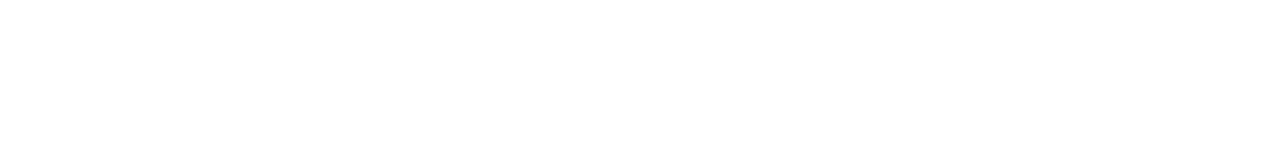
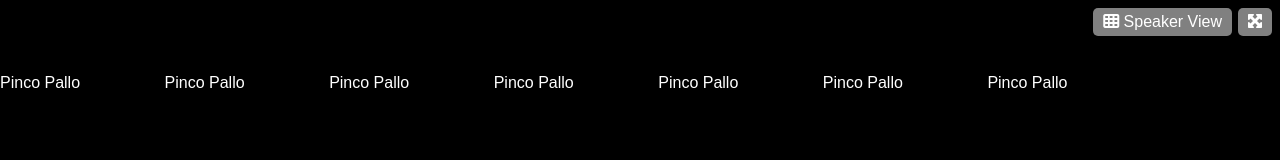
Before and after one commit to EsterSPR/html-css-zoom, a plain HTML site: page index.html in a window 1280 px wide. Drawn offline with Linux system fonts and the light colour scheme.

Commit message:
Inserito header

```diff
--- a/css/style.css
+++ b/css/style.css
@@ -3,3 +3,32 @@
     margin: 0;
     padding: 0;
 }
+
+body {
+    background-color: #000;
+    color: #fff;
+    font-family: Arial, Helvetica, sans-serif;
+}
+
+header {
+    display: flex;
+    justify-content: right;
+    padding: 5px;
+    margin-bottom: 30px;
+}
+
+.header-text {
+    background-color: grey;
+    padding: 5px 10px;
+    border-radius: 5px;
+    margin: 3px;
+}
+
+main {
+    width: 90%;
+    display: flex;
+}
+
+.cam {
+    width: calc(100%/7)
+}
--- a/index.html
+++ b/index.html
@@ -4,17 +4,40 @@
     <meta charset="UTF-8">
     <meta http-equiv="X-UA-Compatible" content="IE=edge">
     <meta name="viewport" content="width=device-width, initial-scale=1.0">
+    <link rel="stylesheet" href="https://cdnjs.cloudflare.com/ajax/libs/font-awesome/6.2.0/css/all.min.css" integrity="sha512-xh6O/CkQoPOWDdYTDqeRdPCVd1SpvCA9XXcUnZS2FmJNp1coAFzvtCN9BmamE+4aHK8yyUHUSCcJHgXloTyT2A==" crossorigin="anonymous" referrerpolicy="no-referrer" />
+    <link rel="stylesheet" href="./css/style.css">
     <title>Zoom</title>
 </head>
 <body>
 
     <header>
-
+        <p class="header-text"><i class="fa-solid fa-table-cells"></i> Speaker View</p>
+        <p class="header-text"><i class="fa-solid fa-maximize"></i></p>
     </header>
 
     <main>
 
-        <div class="cam"></div>
+        <div class="cam">
+            <p class="nametag">Pinco Pallo</p>
+        </div>
+        <div class="cam">
+            <p class="nametag">Pinco Pallo</p>
+        </div>
+        <div class="cam">
+            <p class="nametag">Pinco Pallo</p>
+        </div>
+        <div class="cam">
+            <p class="nametag">Pinco Pallo</p>
+        </div>
+        <div class="cam">
+            <p class="nametag">Pinco Pallo</p>
+        </div>
+        <div class="cam">
+            <p class="nametag">Pinco Pallo</p>
+        </div>
+        <div class="cam">
+            <p class="nametag">Pinco Pallo</p>
+        </div>
 
     </main>
 
```
